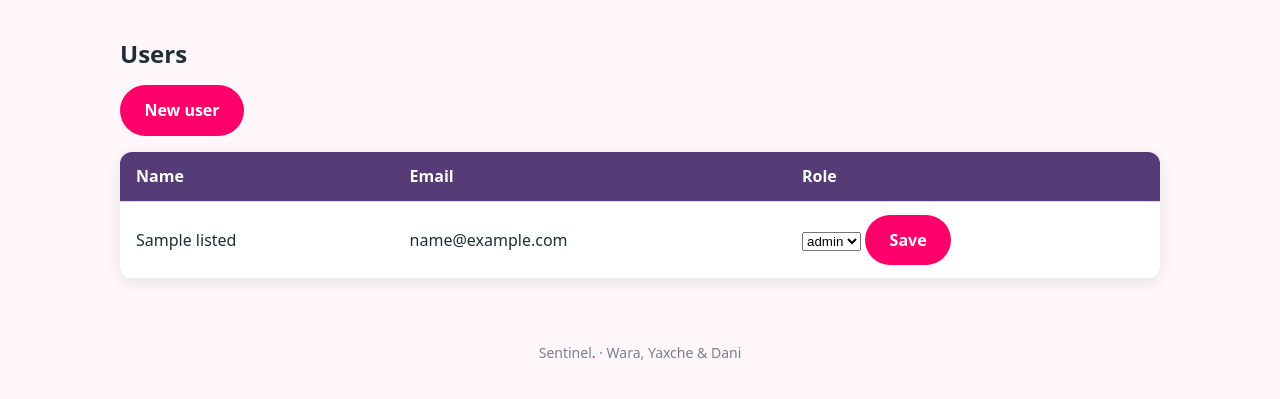
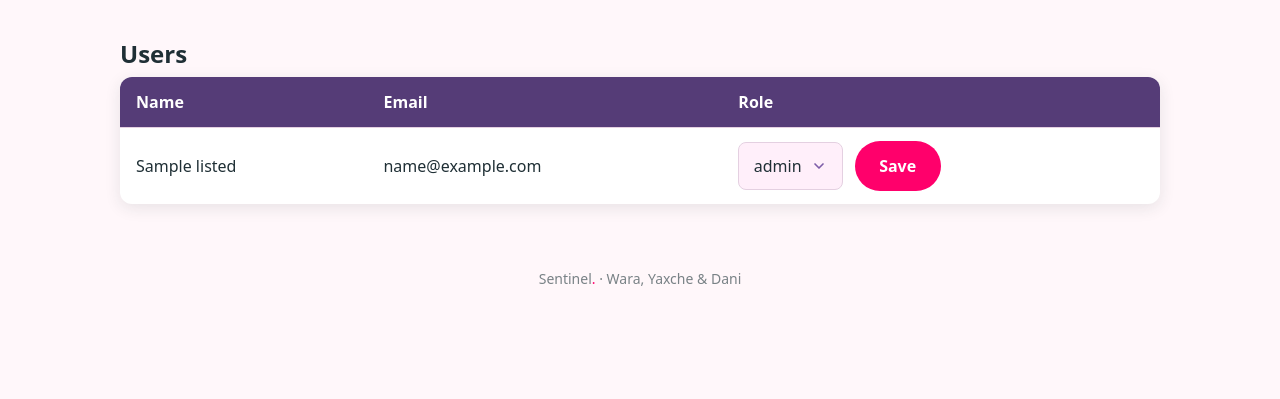
Before and after one commit to Zibr-SentinelProject/Sentinel_Project, a Flask app: template app/templates/users.html in a window 1280 px wide. Shown: the part 82-481 px from the top of the page. Run offline with Flask 3, Linux system fonts and the light colour scheme; the template is opened without the code that fills it: most values are stand-ins (such as "Sample title", 1, 10 or a date in 2020).

Commit message:
UI: aply css to dropboxes in user roles and remove unused link to new user

```diff
--- a/app/static/css/style.css
+++ b/app/static/css/style.css
@@ -369,6 +369,11 @@ h3 {
 
 .filters select {
   width: auto;
+}
+
+/* the same row of controls inside a table cell: no extra margins */
+.filters.row-form {
+  margin: 0;
 }
 
 /* dropdowns: no native look, with their own arrow so they look like the text fields */
--- a/app/templates/incidents.html
+++ b/app/templates/incidents.html
@@ -9,7 +9,7 @@
       <h1>Incidents</h1>
       <p>
         <a class="btn" href="/incidents/new">New incident</a>
-        {% if user.is_analyst() %}<a class="btn" href="/users/new">New user</a> <a class="btn" href="/users">Users</a>{% endif %}
+        {% if user.is_analyst() %}<a class="btn" href="/users">Users</a>{% endif %}
       </p>
 
       <form class="filters" method="get" action="/incidents">
--- a/app/templates/users.html
+++ b/app/templates/users.html
@@ -7,7 +7,6 @@
   <section class="section">
     <div class="container">
       <h1>Users</h1>
-      <p><a class="btn" href="/users/new">New user</a></p>
 
       <table class="table">
         <thead>
@@ -19,7 +18,7 @@
             <td>{{ listed.name }}</td>
             <td>{{ listed.email }}</td>
             <td>
-              <form method="post" action="/users/{{ listed.id }}/role">
+              <form class="filters row-form" method="post" action="/users/{{ listed.id }}/role">
                 <select name="role">
                   {% for role in roles %}
                   <option value="{{ role }}" {{ 'selected' if listed.get_role() == role }}>{{ role }}</option>
```
